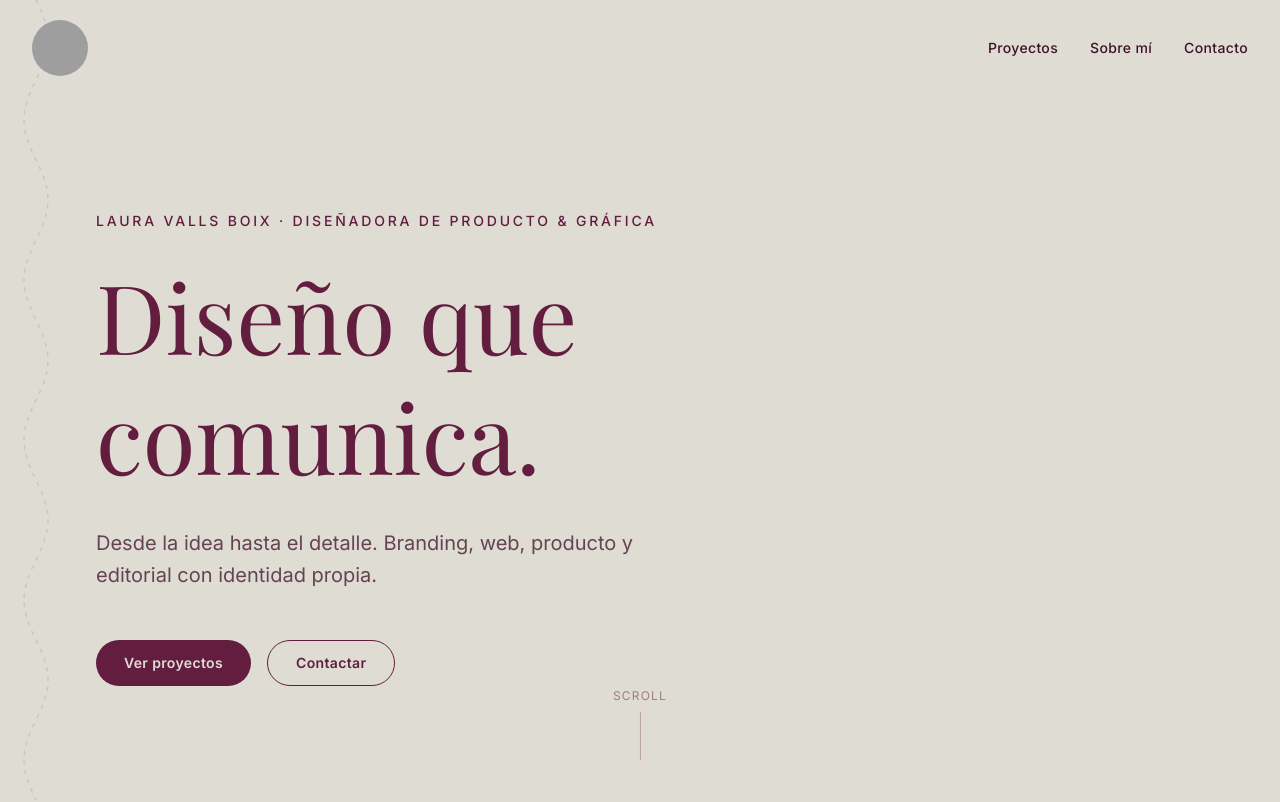
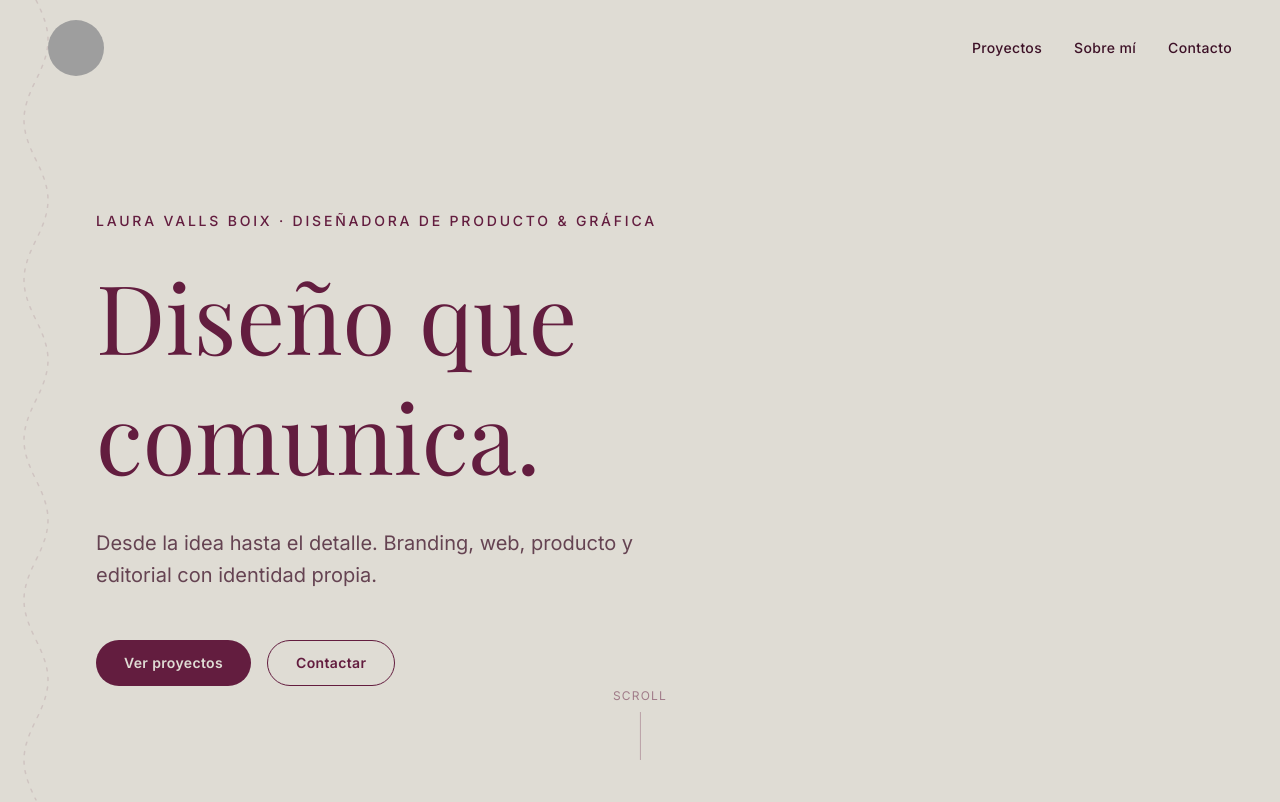
Before and after one commit to lauravallsboix-debug/lauravallsboix-debug.github.io, a React (Vite) app: page / in a window 1280 px wide. Shown: the top 802 px of the page. Built offline with nearby package versions, Linux system fonts and the light colour scheme; grey boxes are pictures that could not be loaded; a web font is replaced by a local one.

Commit message:
style: increase navbar horizontal padding

```diff
--- a/src/components/Navbar.tsx
+++ b/src/components/Navbar.tsx
@@ -26,7 +26,7 @@ export default function Navbar() {
   return (
     <>
       <motion.nav
-        className="fixed top-0 left-0 right-0 z-50 flex items-center justify-between px-8 py-5 transition-all duration-300"
+        className="fixed top-0 left-0 right-0 z-50 flex items-center justify-between px-12 py-5 transition-all duration-300"
         style={{
           backgroundColor: scrolled || open ? 'rgba(223,220,212,0.97)' : 'transparent',
           backdropFilter: scrolled || open ? 'blur(12px)' : 'none',
```
